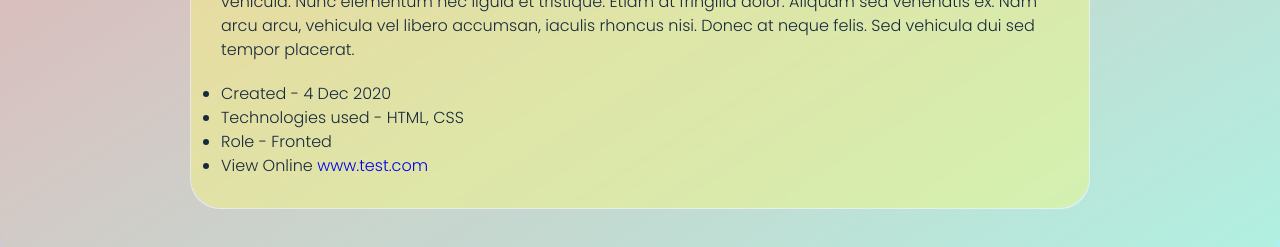
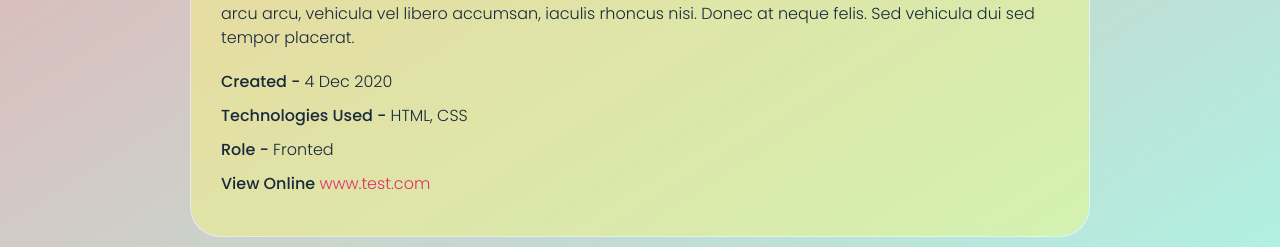
Before and after one commit to AmirHosein-Gharaati/portfolio, a React (Create React App) app: page / in a window 1280 px wide. Shown: the part 538-785 px from the top of the page. Built offline with nearby package versions, Linux system fonts and the light colour scheme.

Commit message:
project component

```diff
--- a/src/assets/styles/app.scss
+++ b/src/assets/styles/app.scss
@@ -97,3 +97,7 @@ button {
   font-family: inherit;
   user-select: none;
 }
+
+ul {
+  list-style: none;
+}
--- a/src/assets/styles/pages/home.scss
+++ b/src/assets/styles/pages/home.scss
@@ -1,6 +1,7 @@
 .main {
   max-width: 1200px;
   margin: auto;
+  transition: all 0.3s ease;
 }
 
 .home {
--- a/src/assets/styles/pages/project.scss
+++ b/src/assets/styles/pages/project.scss
@@ -56,4 +56,20 @@
       margin-bottom: 20px;
     }
   }
+
+  &__general {
+    li {
+      margin-bottom: 10px;
+      font-weight: 500;
+      text-transform: capitalize;
+
+      span {
+        font-weight: 300;
+        a {
+          text-transform: lowercase;
+          color: $primary;
+        }
+      }
+    }
+  }
 }
--- a/src/components/Project.js
+++ b/src/components/Project.js
@@ -29,7 +29,7 @@ const Project = () => {
                 at neque felis. Sed vehicula dui sed tempor placerat.
               </p>
             </div>
-            <div className="works__item__general">
+            <div className="project__general">
               <ul>
                 <li>
                   Created - <span>4 Dec 2020</span>
```
